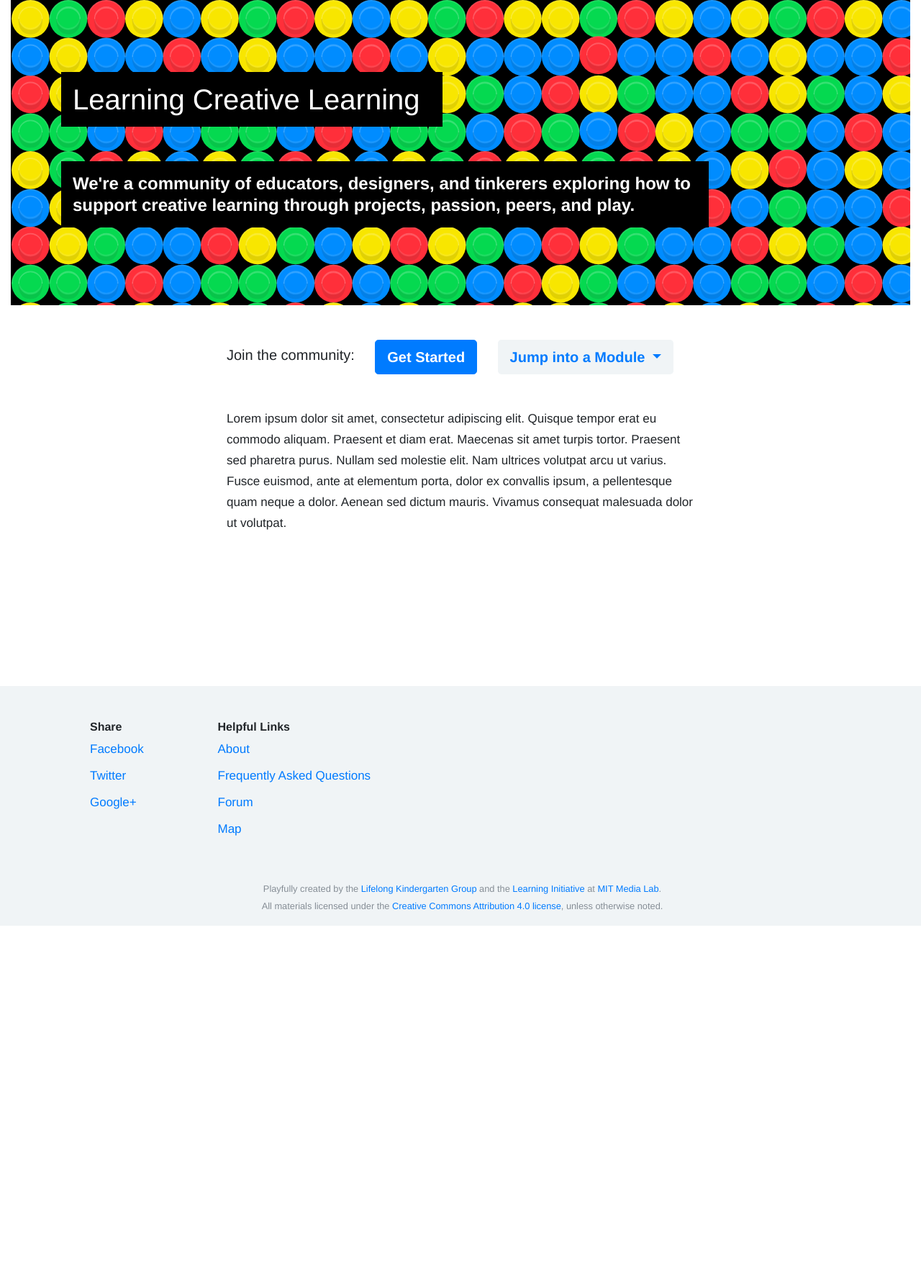
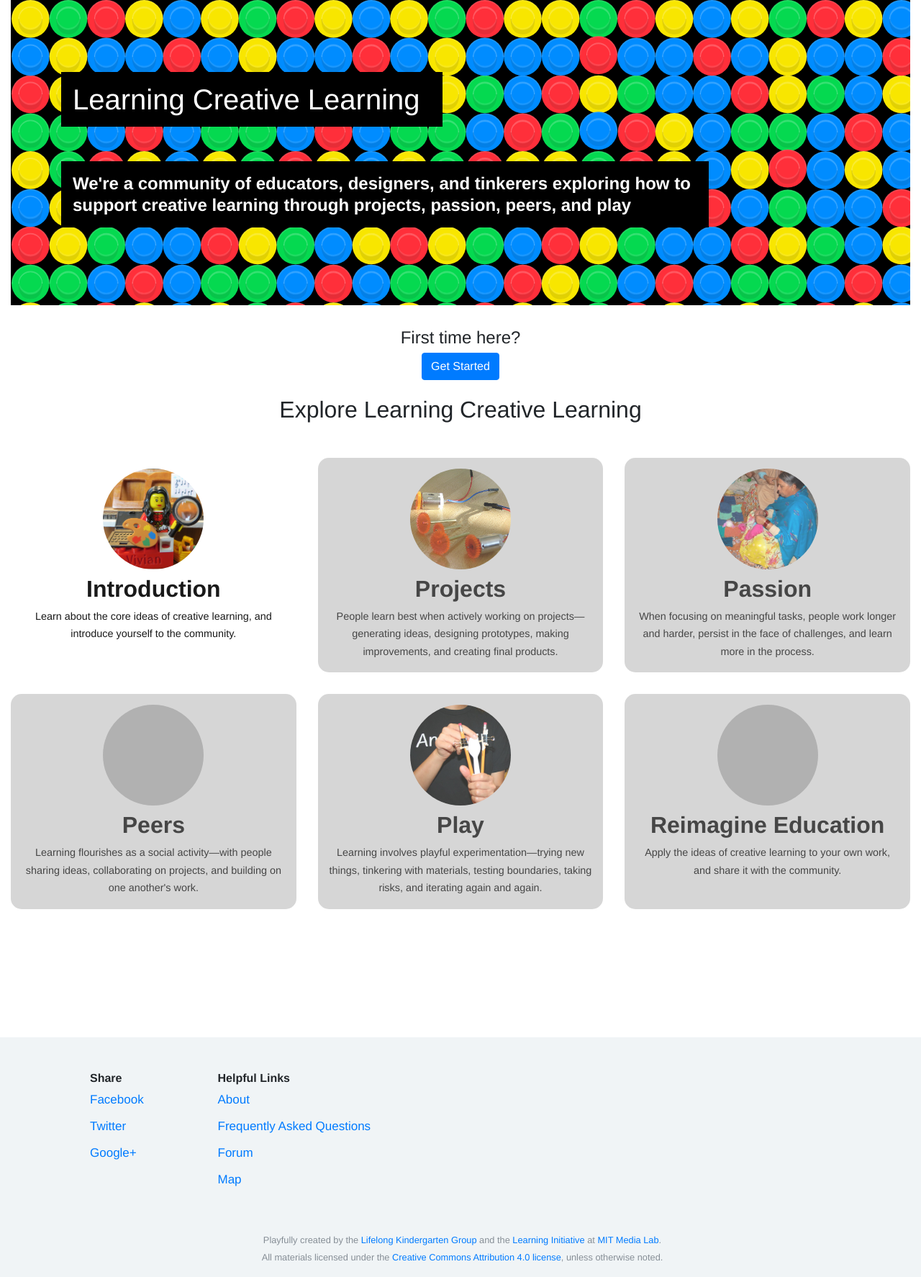
Before and after one commit to mitmedialab/lcl, a Jekyll site: the page built from index.html, in a window 1280 px wide. Shown: the whole page at 72% size. Built offline with Jekyll 4.4.1, drawn with Linux system fonts in a browser that asks for light colours; nearby versions of some CDN libraries; before the commit the page ends 1286 px from its top, so only the background shows below that; grey boxes are pictures that could not be loaded.

Commit message:
redesign home page layout

```diff
--- a/_sass/styles.scss
+++ b/_sass/styles.scss
@@ -83,3 +83,88 @@ body > .container-pad-top {
     font-weight: normal;
   }
 }
+
+/* INDEX BODY CONTENT
+-------------------------------------------------- */
+
+.content {
+  padding-right: 15px;
+  padding-left: 15px;
+  padding-top: 0px;
+}
+
+.content h1{
+  font-weight: bold;
+  text-align: center;
+  color: #191919;
+  margin-top: 20px;
+  margin-bottom: 40px;
+  font-size: 2.3em;
+}
+
+.content .intro-p{
+  font-size: 1.17em;
+  margin-bottom: 5px;
+  text-align: center;
+}
+
+.content .row{
+  margin-top: 30px;
+  margin-bottom: 50px;
+}
+
+.content .col-lg-4 {
+  text-align: center;
+  margin-bottom: 30px;
+}
+
+.content img {
+  height:140px;
+  width:140px;
+}
+
+.content .col-lg-4 .container{
+  width:100%;
+  height: 100%;
+  background-color: #ffffff;
+  padding:15px;
+  border-radius: 15px;
+}
+
+@media (max-width: 767px){
+  .content .col-lg-4 .container{
+    max-width: 600px;
+  }
+  .content h1{
+    font-size: 2em;
+  }
+}
+
+.content .col-lg-4 a{
+  text-decoration: none;
+  color: #191919;
+  display:block;
+}
+
+.content .col-lg-4 .container:hover{
+  background-color: #ccebf5;
+  opacity: 80%;
+}
+
+.content .col-lg-4 .container.disabled{
+  pointer-events: none;
+  background-color: #cccccc;
+  opacity: 80%;
+}
+
+.content h2 {
+  font-weight: bold;
+  margin-top: 10px;
+}
+
+.content .col-lg-4 p {
+  margin-bottom: 2px;
+  font-size: 0.9em;
+}
+
+/* ------- */
--- a/index.html
+++ b/index.html
@@ -7,13 +7,14 @@ hide-navbar: true
 <div class="jumbotron jumbotron-fluid bg-grey tall-jumbotron peg-background">
   <div class="container">
     <h1 class="mb-5 bg-black p-3 text-white" style="max-width: 530px">Learning Creative Learning</h1>
-	<h4 class="font-weight-bold bg-black text-white p-3 line-height-more" style="max-width: 900px">We're a community of educators, designers, and tinkerers exploring how to support creative learning through projects, passion, peers, and play.</h4>
+		<h4 class="font-weight-bold bg-black text-white p-3 line-height-more" style="max-width: 900px">We're a community of educators, designers, and tinkerers exploring how to support creative learning through projects, passion, peers, and play</h4>
   </div>
 </div>
 
-<div class="row justify-content-md-center pt-3 pb-5">
-	<div class="col-md-auto">
-		<h5 class="d-md-inline mr-4 mt-3">Join the community:</h5>
+<div class="text-center">
+
+	<!--div class="col-md-auto">
+		<h5 class="d-md-inline mr-4 mt-3">Welcome to LCL</h5>
 		<div class="d-md-inline mr-4 mt-3">
 			<a href="{{ site.baseurl }}{% link get-started.md %}" class="btn btn-lg btn-primary font-weight-bold">Get Started</a>
 		</div>
@@ -24,16 +25,90 @@ hide-navbar: true
 		  <div class="dropdown-menu" aria-labelledby="dropdownMenuLink">
 		    <a class="dropdown-item" href="{{ site.baseurl }}{% link _modules/week1.md %}">1. Introduction</a>
 		    <a class="dropdown-item disabled" href="#">2. Projects</a>
-		    <!--
-              <a class="dropdown-item" href="#">3. Passion</a>
-              <a class="dropdown-item" href="#">4. Peers</a>
-              <a class="dropdown-item" href="#">5. Play</a>
-              <a class="dropdown-item" href="#">6. Creative Society</a>
-              -->
-		  </div>
+        <a class="dropdown-item" href="#">3. Passion</a>
+        <a class="dropdown-item" href="#">4. Peers</a>
+        <a class="dropdown-item" href="#">5. Play</a>
+        <a class="dropdown-item" href="#">6. Creative Society</a>
+      </div>
 		</div>
-		<div class="mt-5" style="max-width:650px">
-			<p>Lorem ipsum dolor sit amet, consectetur adipiscing elit. Quisque tempor erat eu commodo aliquam. Praesent et diam erat. Maecenas sit amet turpis tortor. Praesent sed pharetra purus. Nullam sed molestie elit. Nam ultrices volutpat arcu ut varius. Fusce euismod, ante at elementum porta, dolor ex convallis ipsum, a pellentesque quam neque a dolor. Aenean sed dictum mauris. Vivamus consequat malesuada dolor ut volutpat.</p>
+	</div-->
+
+	<div>
+		<h4>First time here?</h4>
+	  <div>
+			<a href="{{ site.baseurl }}{% link get-started.md %}" class="btn btn-primary">Get Started</a>
 		</div>
 	</div>
+
+	<h2 class="mt-4">Explore Learning Creative Learning</h2>
+
+	<div class="row mt-5">
+
+		<div class="content row">
+
+			<div class="col-lg-4 col-md-6 col-sm-6">
+				<div class="container">
+					<a href="{{ site.baseurl }}{% link _modules/week1.md %}">
+					 <img class="rounded-circle" src="images/1.png" alt="Introduction">
+					 <h2>Introduction</h2>
+					 <p>Learn about the core ideas of creative learning, and introduce yourself to the community.</p>
+					</a>
+				</div><!-- container -->
+			</div><!-- /.col-lg-4 -->
+
+      <div class="col-lg-4 col-md-6 col-sm-6">
+        <div class="container disabled">
+          <a href="http://discuss-learn.media.mit.edu/t/explore-projects/1095">
+            <img class="rounded-circle" src="images/2.png" alt="Projects">
+            <h2>Projects</h2>
+            <p>People learn best when actively working on projects—generating ideas, designing prototypes, making improvements, and creating final products.</p>
+          </a>
+        </div><!-- container -->
+      </div><!-- /.col-lg-4 -->
+
+      <div class="col-lg-4 col-md-6 col-sm-6">
+        <div class="container disabled">
+          <a href="http://discuss-learn.media.mit.edu/t/explore-passion/1096">
+            <img class="rounded-circle" src="images/3.png" alt="Passion">
+            <h2>Passion</h2>
+            <p>When focusing on meaningful tasks, people work longer and harder, persist in the face of challenges, and learn more in the process.</p>
+          </a>
+        </div><!--container-->
+      </div><!-- /.col-lg-4 -->
+
+
+      <!-- SECOND ROW -->
+      <div class="col-lg-4 col-md-6 col-sm-6">
+        <div class="container disabled">
+          <a href="http://discuss-learn.media.mit.edu/t/explore-peers/1097">
+            <img class="rounded-circle" src="images/4.png" alt="Peers">
+            <h2>Peers</h2>
+            <p>Learning flourishes as a social activity—with people sharing ideas, collaborating on projects, and building on one another's work.</p>
+          </a>
+        </div><!-- container -->
+    	</div><!-- /.col-lg-4 -->
+
+      <div class="col-lg-4 col-md-6 col-sm-6">
+        <div class="container disabled">
+          <a href="http://discuss-learn.media.mit.edu/t/explore-play/1098">
+            <img class="rounded-circle" src="images/5.png" alt="Play">
+            <h2>Play</h2>
+            <p>Learning involves playful experimentation—trying new things, tinkering with materials, testing boundaries, taking risks, and iterating again and again.</p>
+          </a>
+        </div><!-- container -->
+      </div><!-- /.col-lg-4 -->
+
+      <div class="col-lg-4 col-md-6 col-sm-6">
+        <div class="container disabled">
+          <a href="http://discuss-learn.media.mit.edu/t/explore-ongoing-projects/1099">
+            <img class="rounded-circle" src="images/6.png" alt="Reimagine">
+            <h2>Reimagine Education</h2>
+            <p>Apply the ideas of creative learning to your own work, and share it with the community.</p>
+          </a>
+        </div><!--container-->
+      </div><!-- /.col-lg-4 -->
+
+    </div><!--/ content row -->
+
+	</div>
 </div>
```
Also changed, not shown: images/1.png (added), images/2.png (added), images/3.png (added), images/5.png (added), 11 other files.
